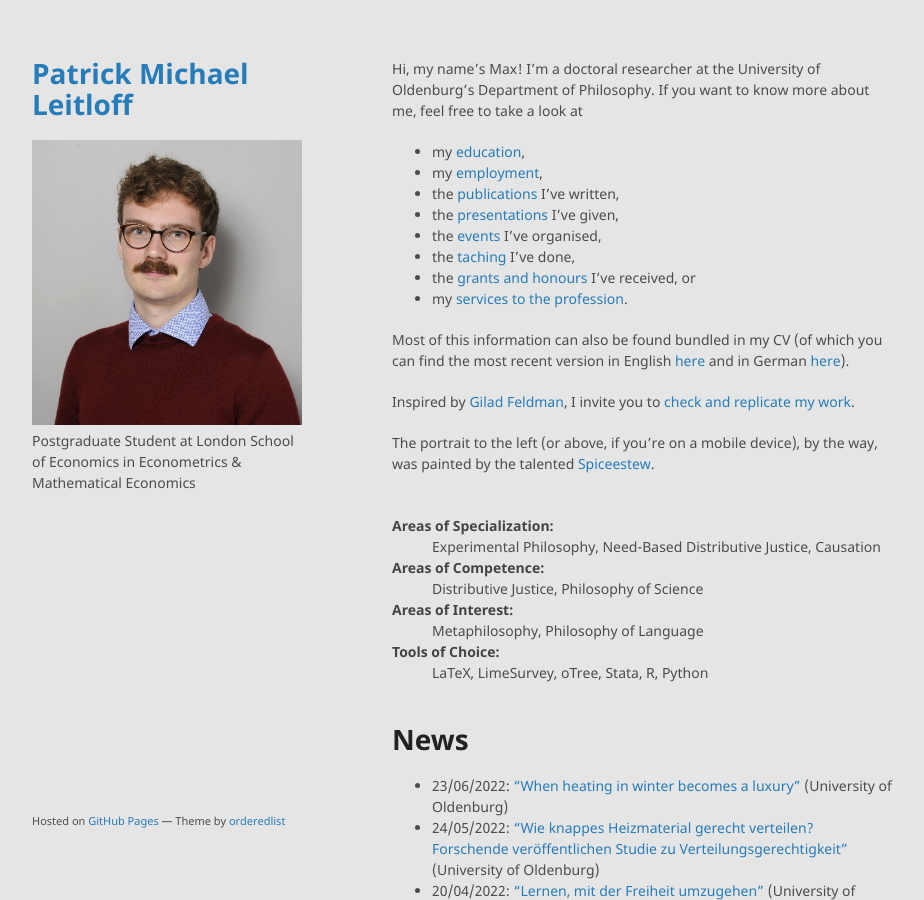
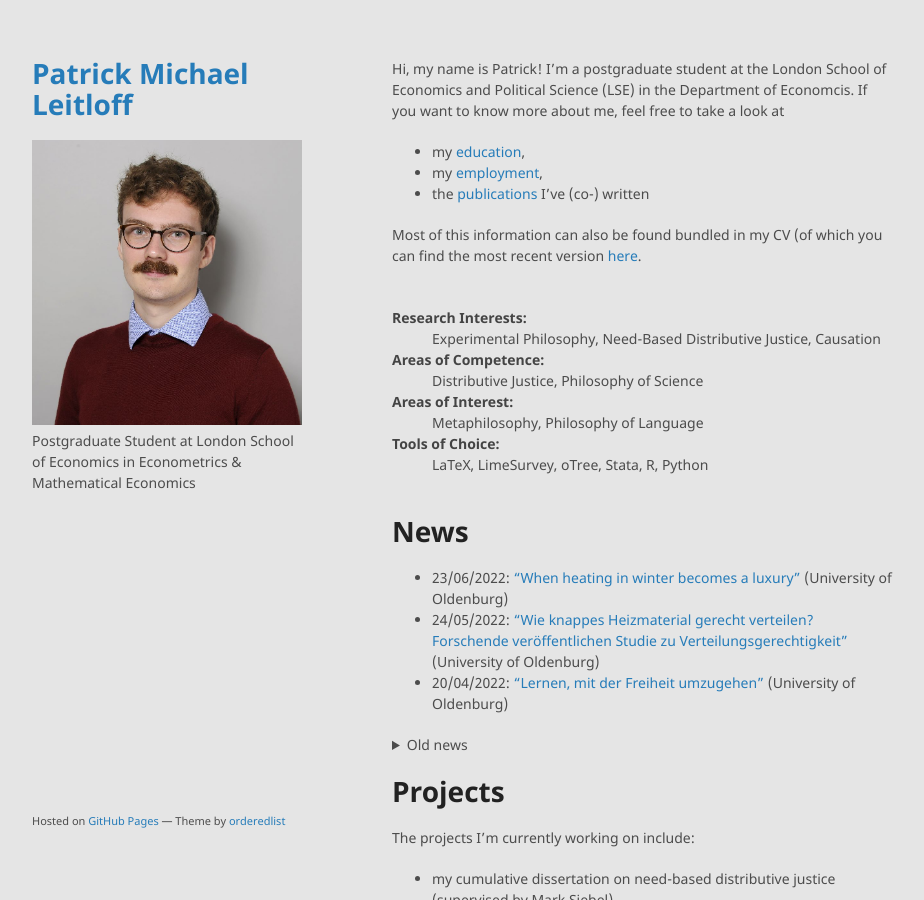
Before and after one commit to patrick-leitloff/patrick-leitloff.github.io, a Jekyll site: the page built from index.md, in a window 1280 px wide and 900 px high. Shown: the whole window, without its empty margins (178-1102 px from the left). Built offline with Jekyll 4.4.1, drawn with Linux system fonts in a browser that asks for light colours; some of the changed text lies outside the part shown.

Commit message:
Update index.md

```diff
--- a/index.md
+++ b/index.md
@@ -2,27 +2,18 @@
 layout: default
 ---
 
-Hi, my name’s Max! I’m a doctoral researcher at the University of Oldenburg’s Department of Philosophy. If you want to know more about me, feel free to take a look at
+Hi, my name is Patrick! I’m a postgraduate student at the London School of Economics and Political Science (LSE) in the Department of Economcis. If you want to know more about me, feel free to take a look at
 
 + my [education](./education.md),
 + my [employment](./employment.md),
-+ the [publications](./publications.md) I’ve written,
-+ the [presentations](./presentations.md) I’ve given,
-+ the [events](./events.md) I’ve organised,
-+ the [taching](./teaching.md)  I’ve done,
-+ the [grants and honours](./financials.md) I’ve received, or
-+ my [services to the profession](./services.md).
++ the [publications](./publications.md) I’ve (co-) written
 
-Most of this information can also be found bundled in my CV (of which you can find the most recent version in English [here](https://github.com/alephmembeth/curriculum-vitae/blob/main/english/cv_english.pdf) and in German [here](https://github.com/alephmembeth/curriculum-vitae/blob/main/german/cv_german.pdf)).
-
-Inspired by [Gilad Feldman](https://mgto.org/check-me-replicate-me/), I invite you to [check and replicate my work](./check.md).
-
-The portrait to the left (or above, if you’re on a mobile device), by the way, was painted by the talented [Spiceestew](https://spiceestew.carrd.co/).
+Most of this information can also be found bundled in my CV (of which you can find the most recent version [here](https://.pdf).
 
 * * *
 
 <dl>
-   <dt>Areas of Specialization:</dt>
+   <dt>Research Interests:</dt>
       <dd>Experimental Philosophy, Need-Based Distributive Justice, Causation</dd>
    <dt>Areas of Competence:</dt>
       <dd>Distributive Justice, Philosophy of Science</dd>
@@ -110,7 +101,7 @@ The great people with whom I had the pleasure to work or with whom I’m current
 
 # Get in Touch
 
-If you want to get in touch, you can reach me at any time via <alexander.max.bauer@uni-oldenburg.de>.
+If you want to get in touch, you can reach me at any time via <p.m.leitloff@lse.ac.uk>.
 
 On the internet, there are also some other places where you can find me, including but not limited to:
 + [Academia.edu](https://uni-oldenburg.academia.edu/alexandermaxbauer)
@@ -121,5 +112,3 @@ On the internet, there are also some other places where you can find me, includi
 + [PhilPeople](https://philpeople.org/profiles/alexander-max-bauer)
 + [ResearchGate](https://www.researchgate.net/profile/Alexander-Bauer-2)
 + [SSRN](https://papers.ssrn.com/sol3/cf_dev/AbsByAuth.cfm?per_id=5771974)
-+ [University of Oldenburg](https://uol.de/philosophie/alexander-max-bauer)
-+ [Wikipedia](https://de.wikipedia.org/wiki/Benutzer:Alephmembeth)
```
